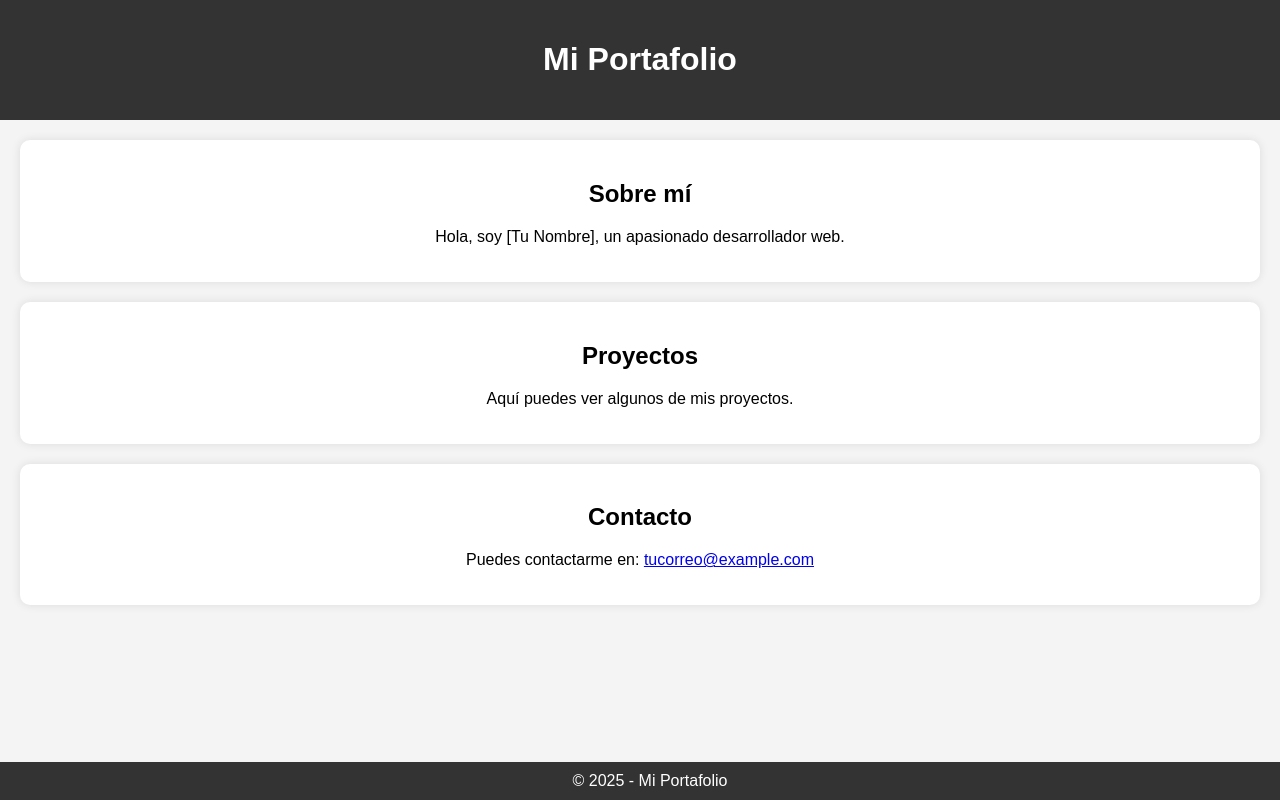
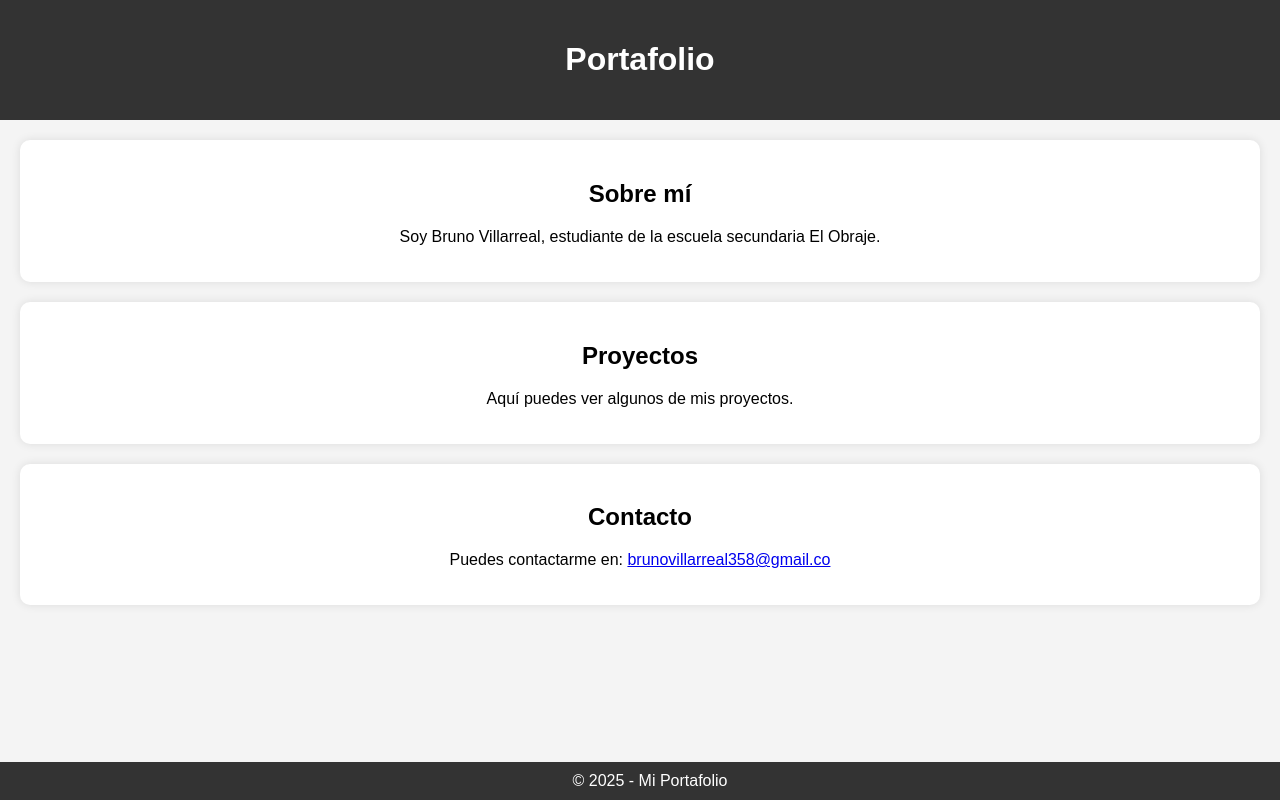
Before and after one commit to Code7C25/Portafolio-Villarreal, a plain HTML site: page index.html in a window 1280 px wide. Drawn offline with Linux system fonts and the light colour scheme.

Commit message:
cambio de variables

```diff
--- a/index.html
+++ b/index.html
@@ -3,7 +3,7 @@
 <head>
     <meta charset="UTF-8">
     <meta name="viewport" content="width=device-width, initial-scale=1.0">
-    <title>Mi Portafolio</title>
+    <title>Portafolio</title>
     <style>
         body {
             font-family: Arial, sans-serif;
@@ -36,11 +36,11 @@
 </head>
 <body>
     <header>
-        <h1>Mi Portafolio</h1>
+        <h1>Portafolio</h1>
     </header>
     <section>
         <h2>Sobre mí</h2>
-        <p>Hola, soy [Tu Nombre], un apasionado desarrollador web.</p>
+        <p>Soy Bruno Villarreal, estudiante de la escuela secundaria El Obraje.</p>
     </section>
     <section>
         <h2>Proyectos</h2>
@@ -48,7 +48,7 @@
     </section>
     <section>
         <h2>Contacto</h2>
-        <p>Puedes contactarme en: <a href="mailto:tucorreo@example.com">tucorreo@example.com</a></p>
+        <p>Puedes contactarme en: <a href="mailto:brunovillarreal358@gmail.com">brunovillarreal358@gmail.co</a></p>
     </section>
     <footer>
         &copy; 2025 - Mi Portafolio
```
